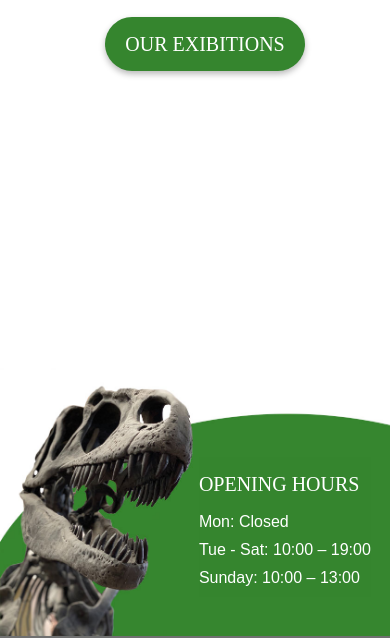
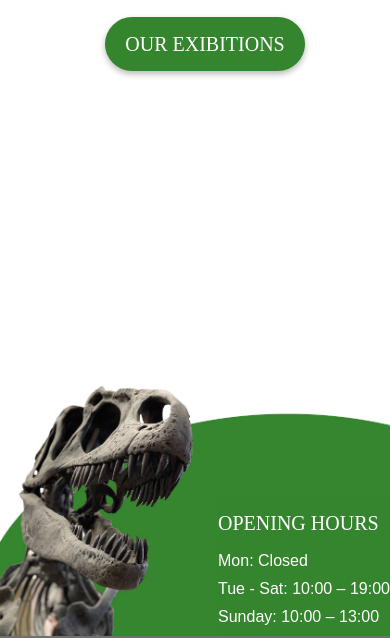
Before and after one commit to AndreaSletta/Community-Science-Museum, a plain HTML site: page index.html in a window 390 px wide. Shown: the part 208-846 px from the top of the page. Drawn offline with Linux system fonts and the light colour scheme; a web font is replaced by a local one.

Commit message:
Update style.css

```diff
--- a/styles/style.css
+++ b/styles/style.css
@@ -430,7 +430,6 @@ footer {
 
 #index {
 	min-height: 100vh;
-
 	width: 100vw;
 	display: flex;
 	flex-direction: column;
@@ -467,38 +466,40 @@ footer {
 	bottom: 0;
 	margin: 0;
 	padding: 0;
-	width: 100%;
+	width: 100vw;
 	z-index: -1;
 	overflow: hidden;
+	display: flex;
+	justify-content: baseline;
+	align-items: flex-end;
+}
+
+#openinghours {
+	background-color: #35852e;
+	float: right;
+	z-index: 1;
+	color: white;
+	padding: 0 0 0 0;
+	position: absolute;
+	bottom: 0;
+	right: 0;
 }
 
 #dinophone {
-	height: 100%;
+	height: auto;
+	width: 100%;
 	display: flex;
-	align-items: flex-end;
-	width: 100%;
-	position: relative;
-	bottom: 0;
+	justify-content: baseline;
 }
 
 #dinophone img {
 	z-index: -1;
 	height: auto;
 	width: 100%;
-	object-fit: scale-down;
+	object-fit: fill;
 }
 #dinodesktop {
 	display: none;
-}
-
-#openinghours {
-	background-color: #35852e;
-	position: absolute;
-	bottom: 10vw;
-	margin-left: 51vw;
-	z-index: 1;
-	color: white;
-	padding: 0 0 0 0;
 }
 
 #openinghours h2 {
@@ -654,13 +655,6 @@ footer {
 	justify-content: center;
 	box-shadow: 0px 3px 6px rgb(184, 184, 184);
 	align-items: top;
-}
-
-@media screen and (max-width: 499px) {
-	::-webkit-full-page-media,
-	:root .safari_only {
-		padding-bottom: 65px; //resize
-	}
 }
 
 /*  LANDSCAPE */
```
